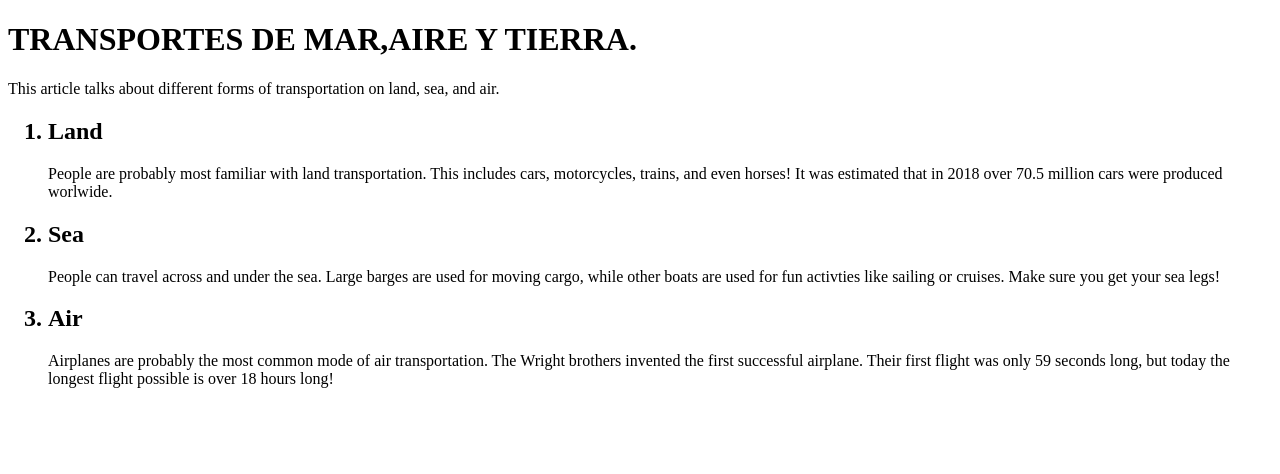
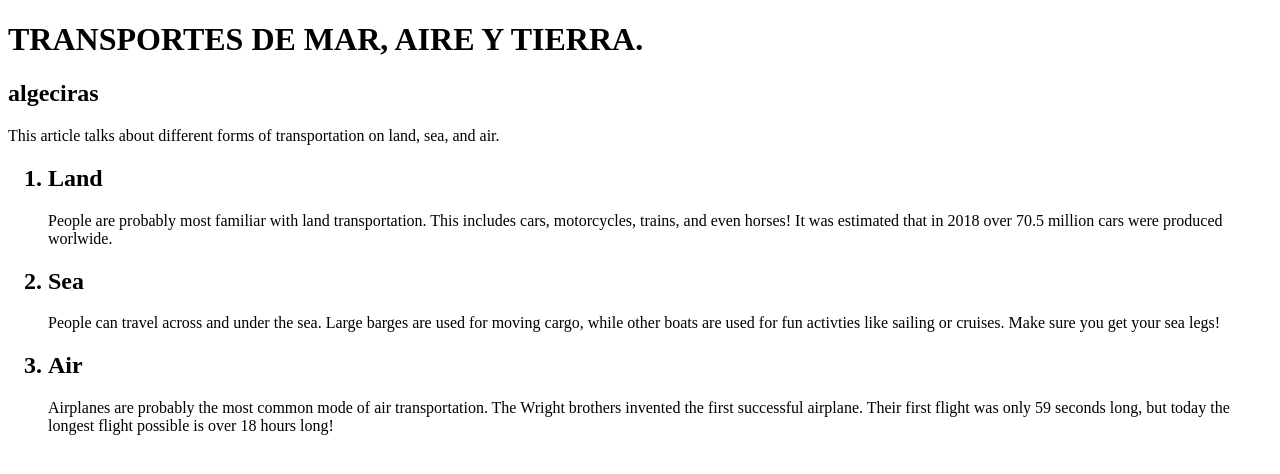
Before and after one commit to helenadominguezz/salesianos-, a plain HTML site: page index.html in a window 1280 px wide. Drawn offline with Linux system fonts and the light colour scheme.

Commit message:
Update index.html

```diff
--- a/index.html
+++ b/index.html
@@ -1,7 +1,8 @@
 <!DOCTYPE html>
 <html>
   <head>
-    <h1> TRANSPORTES DE MAR,AIRE Y TIERRA.</h1>
+    <h1> TRANSPORTES DE MAR, AIRE Y TIERRA.</h1>
+    <h2> algeciras</h2>
   </head>
   <body>
     <p>This article talks about different forms of transportation on land, sea, and air.</p>
```
